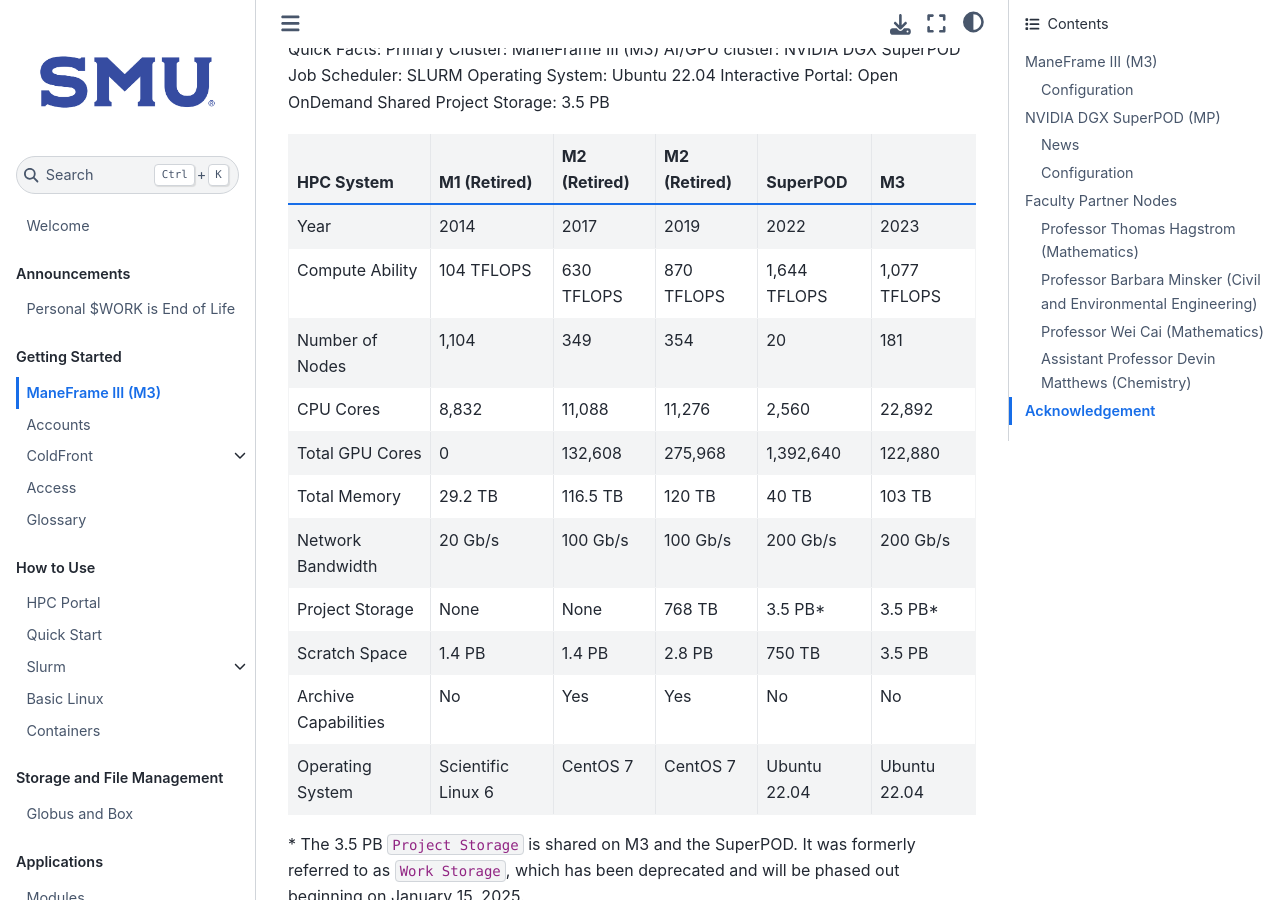
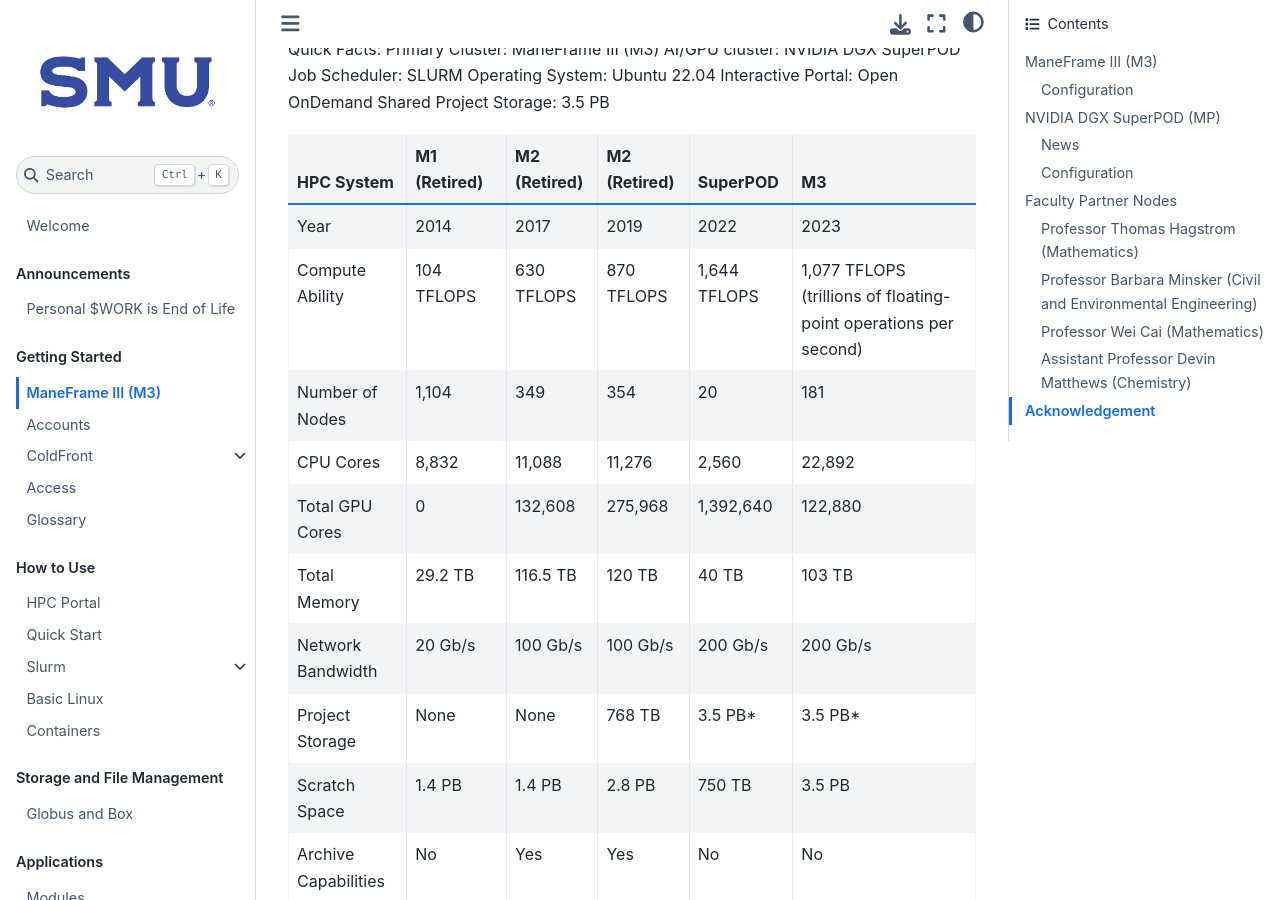
Before and after one commit to SouthernMethodistUniversity/hpc_docs, a Jupyter Book: the page built from docs/about.md, in a window 1280 px wide and 900 px high, scrolled down 487 px. Built offline with Jupyter Book 1.0.4 settings and Sphinx 7.4.7 and the Sphinx Book theme 1.1.4, drawn with Linux system fonts in a browser that asks for light colours.

Commit message:
Update about.md

```diff
--- a/docs/about.md
+++ b/docs/about.md
@@ -26,7 +26,7 @@
 | HPC System           | M1 (Retired)       | M2 (Retired) | M2 (Retired) | SuperPOD     | M3           |
 |----------------------|--------------------|--------------|--------------|--------------| -------------|
 | Year                 | 2014               | 2017         | 2019         | 2022         | 2023         |
-| Compute Ability      | 104 TFLOPS         | 630 TFLOPS   | 870 TFLOPS   | 1,644 TFLOPS | 1,077 TFLOPS |
+| Compute Ability      | 104 TFLOPS         | 630 TFLOPS   | 870 TFLOPS   | 1,644 TFLOPS | 1,077 TFLOPS (trillions of floating-point operations per second)|
 | Number of Nodes      | 1,104              | 349          | 354          | 20           | 181          |
 | CPU Cores            | 8,832              | 11,088       | 11,276       | 2,560        | 22,892       |
 | Total GPU Cores      | 0                  | 132,608      | 275,968      | 1,392,640    | 122,880      |
```
